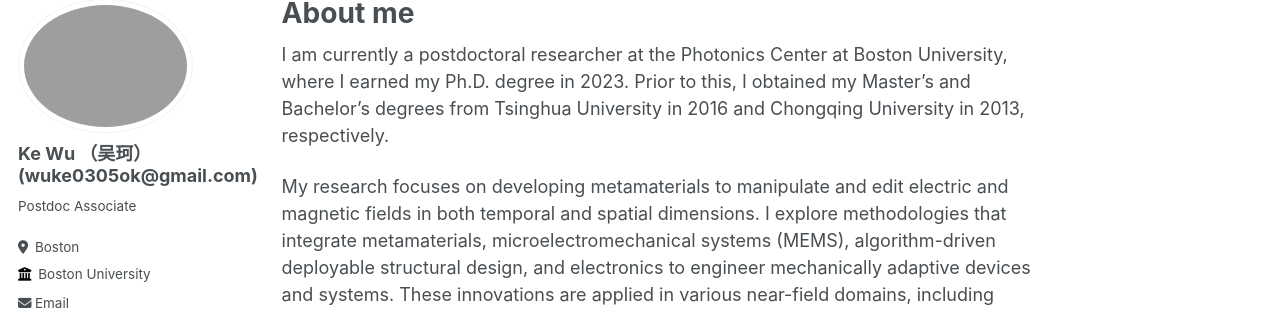
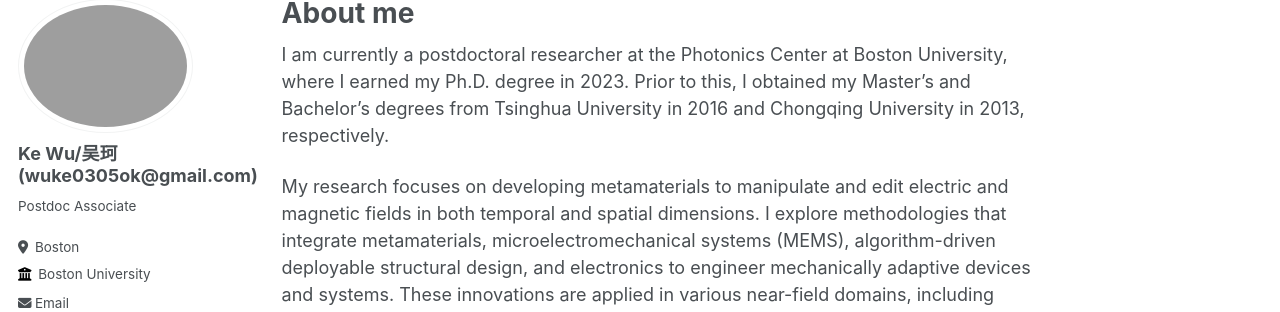
Before and after one commit to wuke0305/wuke0305.github.io, a Jekyll site: the page built from _pages/about.md, in a window 1280 px wide. Shown: the part 119-431 px from the top of the page. Built offline with Jekyll 4.4.1, drawn with Linux system fonts in a browser that asks for light colours; some web fonts are replaced.

```diff
--- a/_config.yml
+++ b/_config.yml
@@ -22,7 +22,7 @@ repository               : "wuke0305.github.io"
 author:
   # Biographic information
   avatar           : "profile3.png"
-  name             : "Ke Wu （吴珂） (wuke0305ok@gmail.com)"
+  name             : "Ke Wu/吴珂 (wuke0305ok@gmail.com)"
   pronouns         : # example: "she/her"
   bio              : "Postdoc Associate"
   location         : "Boston"
```
